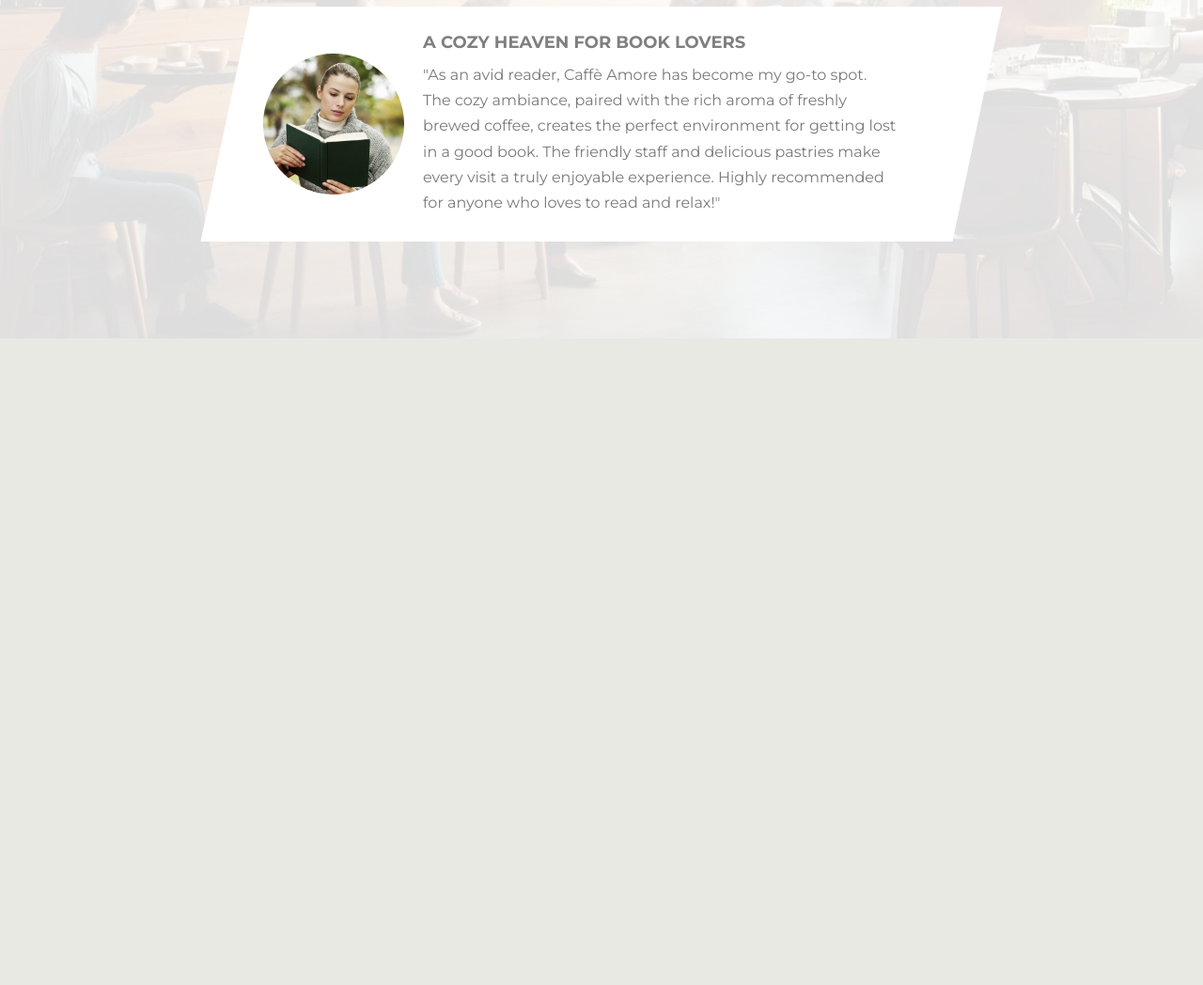
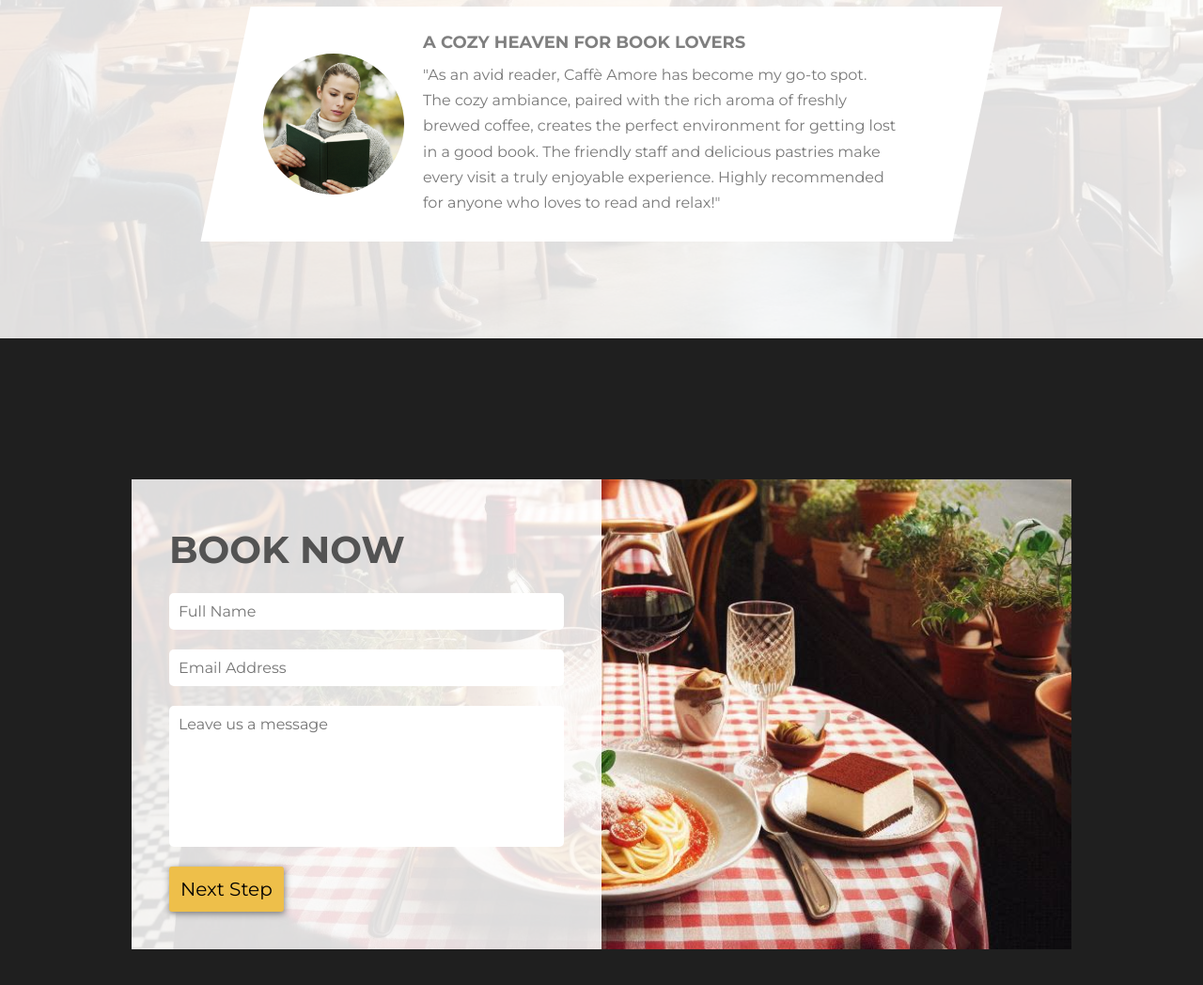
Before and after one commit to SamAndao/Cafe-Amore-HTML-CSS, a plain HTML site: page index.html in a window 1280 px wide. Shown: the part 3916-4964 px from the top of the page at 94% size. Before the commit the page ends 4276 px from the top, so only its background shows below. Drawn offline with Linux system fonts and the light colour scheme.

Commit message:
finished contact

```diff
--- a/index.html
+++ b/index.html
@@ -231,9 +231,19 @@
                 </div>
             </div>
         </section>
-        <!--
-        we care about our customers
-        -->
+        <section class="contact">
+            <div class="contact__container">
+                <form action="" class="contact__form">
+                    <h3 class="heading3 contact__heading">
+                        BOOK NOW
+                    </h3>
+                    <input type="text" class="contact__form-input" placeholder="Full Name">
+                    <input type="text" class="contact__form-input" placeholder="Email Address">
+                    <textarea class="contact__form-textarea" placeholder="Leave us a message"></textarea>
+                    <button class="btn contact__btn">Next Step</button>
+                </form>
+            </div>
+        </section>
     </main>
     <footer>
 
--- a/style.css
+++ b/style.css
@@ -492,3 +492,70 @@ main {
     color:rgba(37, 37, 37, 0.616);
     line-height: 1.7;
 }
+
+
+.contact {
+    background-color: rgb(31, 31, 31);
+    width: 100%;
+    min-height: 800px;
+    display: flex;
+    justify-content: center;
+    align-items: center;
+}
+
+.contact__container {
+    max-width: 1300px;
+    background-size: cover;
+    background-position: bottom;
+    background-repeat: no-repeat;
+    background-blend-mode: lighten;
+    background-image: url("images/OIG1\ \(1\).jfif");
+    clip-path: polygon(0, 100%, 80%, 0);
+    width:1000px;
+    height: 500px;
+}
+
+.contact__form {
+    background-color: rgba(255, 255, 255, 0.856);
+
+    padding: 40px;
+    width: 50%;
+    height: 100%;
+    display: flex;
+    flex-direction: column;
+    justify-content: space-between;
+}
+
+.contact__form-textarea {
+    height: 150px;
+    width: 100%;
+    border: none;
+    font-family: "Montserrat", sans-serif;
+    font-size: 16px;
+    resize: none;
+    border-radius: 5px;
+    padding: 10px;
+
+}
+.contact__form-input {
+    border: none;
+    width: 100%;
+    font-family: "Montserrat", sans-serif;
+    font-size: 16px;
+    border-radius: 5px;
+    padding: 10px;
+}
+
+.contact__btn {
+    font-size: 20px;
+    width: min-content;
+    text-wrap: nowrap;
+}
+
+.contact__heading {
+    font-size: 40px;
+    margin-top: 10px;
+}
+.contact__title {
+
+}
```
Also changed, not shown: images/OIG1 (1).jfif (added).
